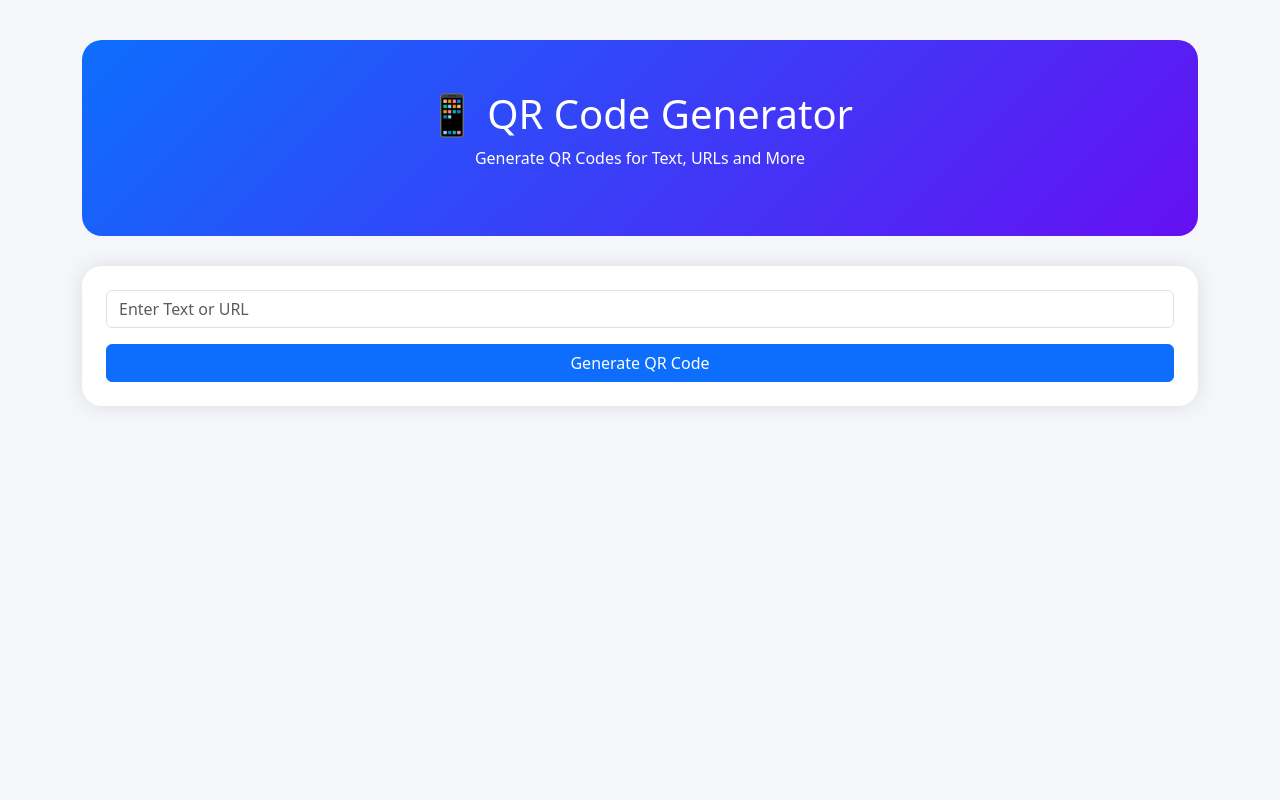
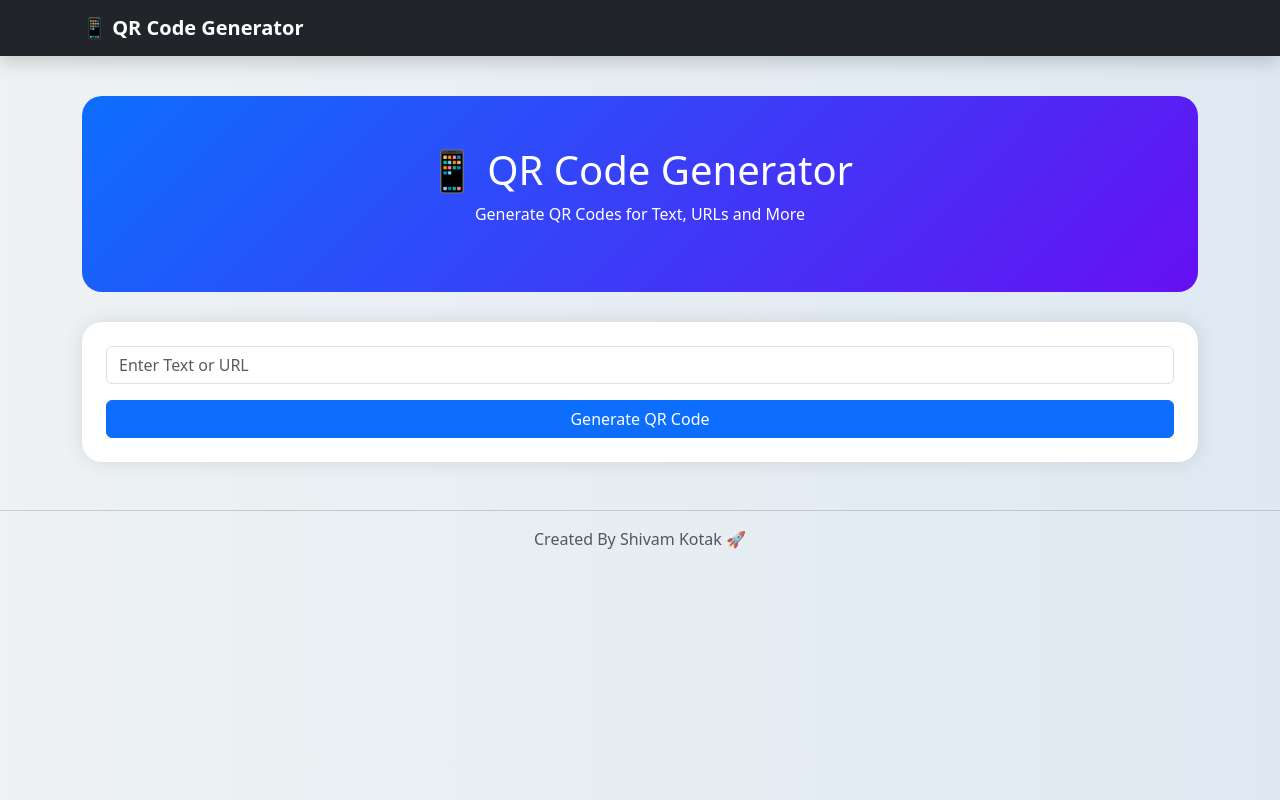
Before and after one commit to shivam1108-06/qr-code-generator, a Flask app: page / in a window 1280 px wide. Run offline with Flask 3, Linux system fonts and the light colour scheme.

Commit message:
Added professional styling

```diff
--- a/templates/index.html
+++ b/templates/index.html
@@ -10,7 +10,8 @@
     <style>
 
         body{
-            background:#f4f6f9;
+            background:linear-gradient(to right,#eef2f3,#dfe9f3);
+            min-height:100vh;
         }
 
         .hero{
@@ -27,6 +28,11 @@
             border:none;
             border-radius:20px;
             box-shadow:0 0 20px rgba(0,0,0,0.1);
+            transition:0.3s;
+        }
+
+        .card:hover{
+            transform:translateY(-5px);
         }
 
         img{
@@ -34,10 +40,23 @@
             border-radius:15px;
             box-shadow:0 0 15px rgba(0,0,0,0.15);
         }
+
     </style>
 
 </head>
 <body>
+
+<nav class="navbar navbar-expand-lg navbar-dark bg-dark shadow">
+
+    <div class="container">
+
+        <a class="navbar-brand fw-bold" href="/">
+            📱 QR Code Generator
+        </a>
+
+    </div>
+
+</nav>
 
 <div class="container">
 
@@ -72,7 +91,6 @@
 
         </form>
 
-    </div>
         {% if qr_image %}
 
         <div class="text-center mt-4">
@@ -83,23 +101,37 @@
 
             <img
                 src="{{ url_for('static', filename=qr_image) }}"
-        class="img-fluid mt-3">
+                class="img-fluid mt-3"
+                alt="QR Code">
 
             <br><br>
 
             <a
                 href="{{ url_for('static', filename=qr_image) }}"
                 download
-        class="btn btn-success">
+                class="btn btn-success btn-lg">
 
                 ⬇ Download QR Code
 
             </a>
+
         </div>
 
         {% endif %}
 
     </div>
 
+</div>
+
+<footer class="text-center mt-5 mb-3 text-muted">
+
+    <hr>
+
+    <p>
+        Created By Shivam Kotak 🚀
+    </p>
+
+</footer>
+
 </body>
 </html>
```
Lines whose indentation alone changed are shown as unchanged.
